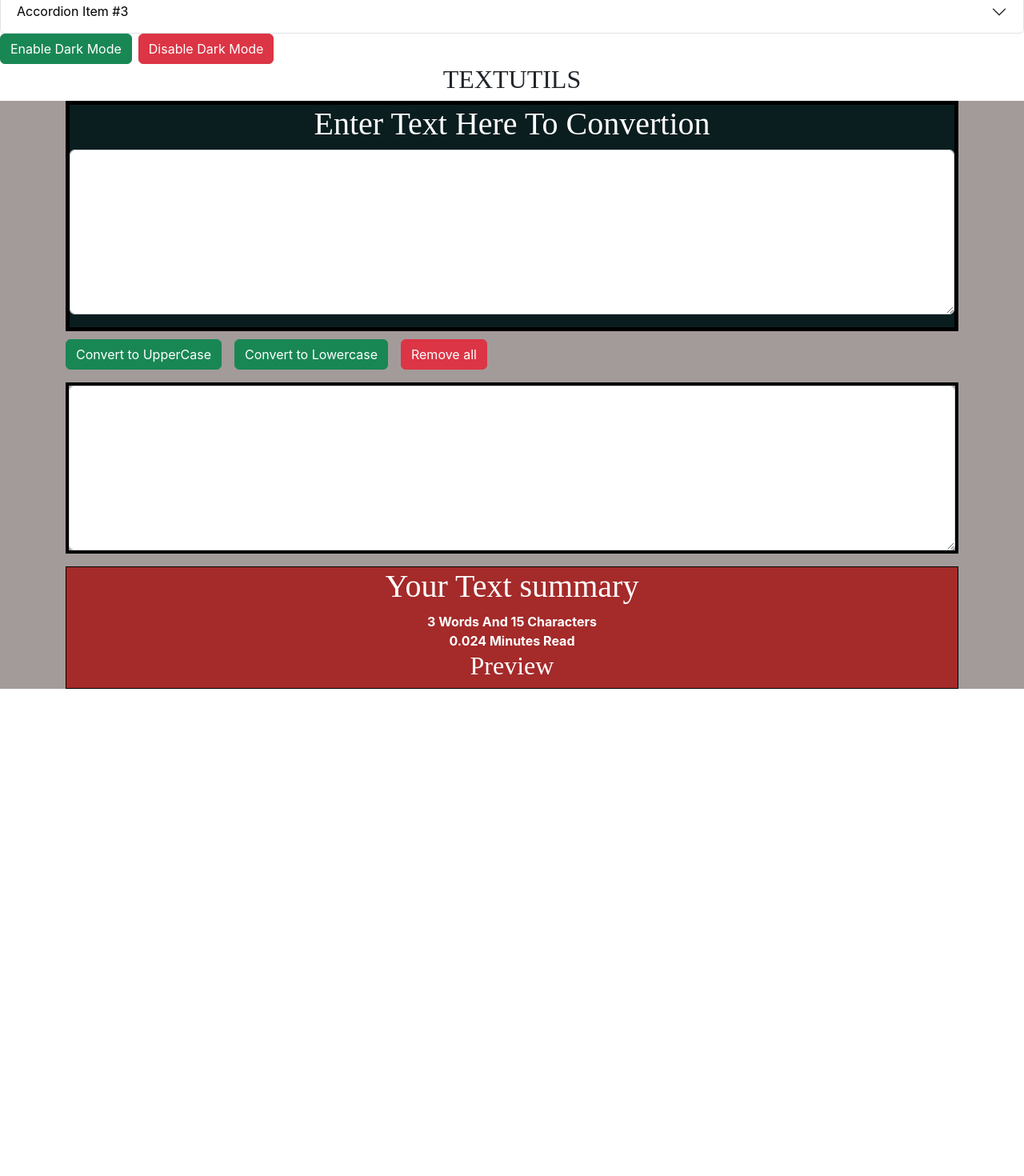
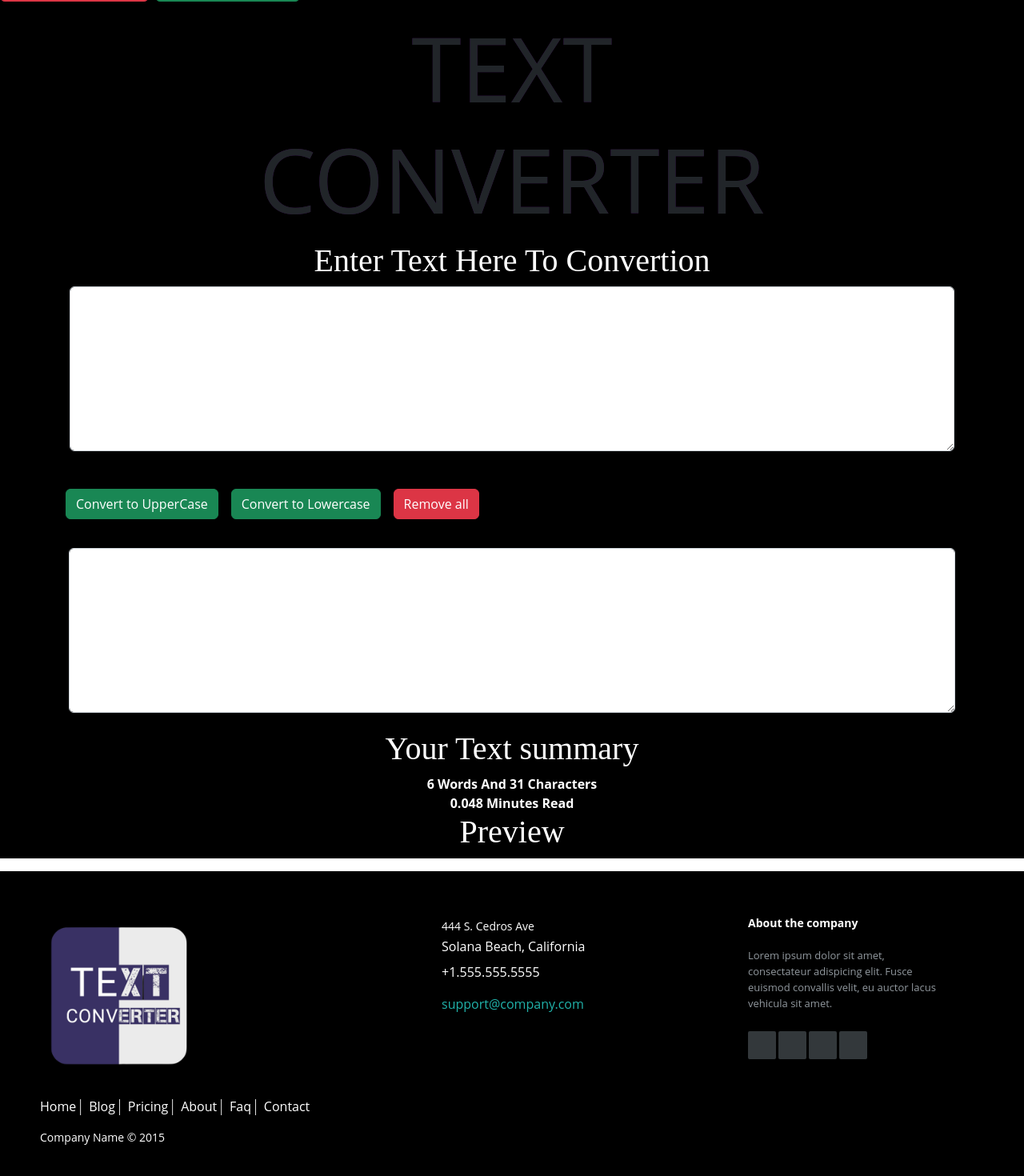
Before and after one commit to Shubh7400/TextUtils, a React (Create React App) app: page / in a window 1280 px wide. Shown: the part 334-1804 px from the top of the page at 80% size. Before the commit the page ends 1211 px from the top, so only its background shows below. Built offline with nearby package versions, Linux system fonts and the light colour scheme.

Commit message:
code update

```diff
--- a/public/index.html
+++ b/public/index.html
@@ -16,7 +16,8 @@
 <link href="https://cdn.jsdelivr.net/npm/bootstrap@5.2.2/dist/css/bootstrap.min.css" rel="stylesheet" integrity="sha384-Zenh87qX5JnK2Jl0vWa8Ck2rdkQ2Bzep5IDxbcnCeuOxjzrPF/et3URy9Bv1WTRi" crossorigin="anonymous">
 <!-- JavaScript Bundle with Popper -->
 <script src="https://cdn.jsdelivr.net/npm/bootstrap@5.2.2/dist/js/bootstrap.bundle.min.js" integrity="sha384-OERcA2EqjJCMA+/3y+gxIOqMEjwtxJY7qPCqsdltbNJuaOe923+mo//f6V8Qbsw3" crossorigin="anonymous"></script>
-    <title>React App</title>
+<script src="https://cdnjs.cloudflare.com/ajax/libs/animejs/2.0.2/anime.min.js"></script>
+<title>React App</title>
   </head>
   <body>
     <noscript>You need to enable JavaScript to run this app.</noscript>
--- a/src/App.css
+++ b/src/App.css
@@ -1,6 +1,8 @@
 .first{
-  background-color: rgb(10, 29, 31);
+  display: block;
+  background-color: #000000;
   border:5px solid black;
+
 }
 .second{
   margin-top: 10px;
@@ -10,12 +12,12 @@
 }
 .four{
   border: 1px solid black;
-  background-color: brown;
-  color:white;
+  background-color: rgb(0, 0, 0);
+  color:rgb(255, 255, 255);
   text-align: center;
 }
 .myclass{
-background-color: rgb(163, 155, 154);
+background-color: rgb(0, 0, 0);
 }
 .text{
  text-align: center;
@@ -30,9 +32,265 @@ background-color: rgb(163, 155, 154);
   font-family: 'Times New Roman', Times, serif;
   font-weight: 400;
 }
-.here3{
-   text-align: center;
+.try10 {
+  width: 100%;
+  margin: 0;
+  grid-column: 1;
+  grid-row: 1;
+  z-index: 1;
   font-family: 'Times New Roman', Times, serif;
-  font-weight: 400;
+  text-transform: uppercase;
+  animation: glow 3s ease-in-out infinite alternate;
+  text-align: center;
+ font-size: 700%;
+  background-color: #000000;
 
 }
+
+@media only screen and (max-width: 765px) {
+  /* For mobile phones: */
+   .try10 {
+   font-size: 120px;
+  }
+}
+@media only screen and (max-width: 700px) {
+  /* For mobile phones: */
+   .try10 {
+   font-size: 90px;
+  }
+}
+@media only screen and (max-width: 565px) {
+  /* For mobile phones: */
+   .try10 {
+   font-size: 70px;
+  }
+}
+@media only screen and (max-width: 465px) {
+  /* For mobile phones: */
+   .try10 {
+   font-size: 50px;
+  }
+}
+@media only screen and (max-width: 295px) {
+  /* For mobile phones: */
+   .try10 {
+   font-size: 35px;
+  }
+}
+
+.container-fluid{
+  background-color: #000000;
+}
+
+@keyframes glow {
+  from {
+    text-shadow: 0 0  #390153;
+  }
+  to {
+    text-shadow: 0 0 10px hwb(0 100% 0%), 0 0 10px hwb(273 0% 0%);
+  }
+}
+.txt{
+  height:50px;
+}
+@import url(https://fonts.googleapis.com/css?family=Open+Sans:400,500,300,700);
+
+* {
+  font-family: Open Sans;
+}
+
+section {
+  width: 100%;
+  display: inline-block;
+  background: rgb(0, 0, 0);
+  height: 50vh;
+  text-align: center;
+  font-size: 22px;
+  font-weight: 700;
+  text-decoration: underline;
+}
+
+.footer-distributed{
+	background: rgb(0, 0, 0);
+	box-shadow: 0 1px 1px 0 rgba(0, 0, 0, 0.12);
+	box-sizing: border-box;
+	width: 100%;
+	text-align: left;
+	font: bold 16px sans-serif;
+	padding: 55px 50px;
+}
+
+.footer-distributed .footer-left,
+.footer-distributed .footer-center,
+.footer-distributed .footer-right{
+	display: inline-block;
+	vertical-align: top;
+}
+
+/* Footer left */
+
+.footer-distributed .footer-left{
+	width: 40%;
+}
+
+/* The company logo */
+
+.footer-distributed h3{
+	color:  #ffffff;
+	font: normal 36px 'Open Sans', cursive;
+	margin: 0;
+}
+
+.footer-distributed h3 span{
+	color:  lightseagreen;
+}
+
+/* Footer links */
+
+.footer-distributed .footer-links{
+	color:  #ffffff;
+	margin: 20px 0 12px;
+	padding: 0;
+}
+
+.footer-distributed .footer-links a{
+	display:inline-block;
+	line-height: 1.8;
+  font-weight:400;
+	text-decoration: none;
+	color:  inherit;
+}
+
+.footer-distributed .footer-company-name{
+	color:  rgb(255, 255, 255);
+	font-size: 14px;
+	font-weight: normal;
+	margin: 0;
+}
+
+/* Footer Center */
+
+.footer-distributed .footer-center{
+	width: 35%;
+}
+
+.footer-distributed .footer-center i{
+	background-color:  #33383b;
+	color: #ffffff;
+	font-size: 25px;
+	width: 38px;
+	height: 38px;
+	border-radius: 50%;
+	text-align: center;
+	line-height: 42px;
+	margin: 10px 15px;
+	vertical-align: middle;
+}
+
+.footer-distributed .footer-center i.fa-envelope{
+	font-size: 17px;
+	line-height: 38px;
+}
+
+.footer-distributed .footer-center p{
+	display: inline-block;
+	color: #ffffff;
+  font-weight:400;
+	vertical-align: middle;
+	margin:0;
+}
+
+.footer-distributed .footer-center p span{
+	display:block;
+	font-weight: normal;
+	font-size:14px;
+	line-height:2;
+}
+
+.footer-distributed .footer-center p a{
+	color:  lightseagreen;
+	text-decoration: none;;
+}
+
+.footer-distributed .footer-links a:before {
+  content: "|";
+  font-weight:300;
+  font-size: 20px;
+  left: 0;
+  color: #fff;
+  display: inline-block;
+  padding-right: 5px;
+}
+
+.footer-distributed .footer-links .link-1:before {
+  content: none;
+}
+
+/* Footer Right */
+
+.footer-distributed .footer-right{
+	width: 20%;
+}
+
+.footer-distributed .footer-company-about{
+	line-height: 20px;
+	color:  #92999f;
+	font-size: 13px;
+	font-weight: normal;
+	margin: 0;
+}
+
+.footer-distributed .footer-company-about span{
+	display: block;
+	color:  #ffffff;
+	font-size: 14px;
+	font-weight: bold;
+	margin-bottom: 20px;
+}
+
+.footer-distributed .footer-icons{
+	margin-top: 25px;
+}
+
+.footer-distributed .footer-icons a{
+	display: inline-block;
+	width: 35px;
+	height: 35px;
+	cursor: pointer;
+	background-color:  #33383b;
+	border-radius: 2px;
+
+	font-size: 20px;
+	color: #000000;
+	text-align: center;
+	line-height: 35px;
+
+	margin-right: 3px;
+	margin-bottom: 5px;
+}
+
+
+
+@media (max-width: 880px) {
+
+	.footer-distributed{
+		font: bold 14px sans-serif;
+	}
+
+	.footer-distributed .footer-left,
+	.footer-distributed .footer-center,
+	.footer-distributed .footer-right{
+		display: block;
+		width: 100%;
+		margin-bottom: 40px;
+		text-align: center;
+	}
+
+	.footer-distributed .footer-center i{
+		margin-left: 0;
+	}
+
+}
+.last{
+  height:200px;
+}
--- a/src/App.js
+++ b/src/App.js
@@ -2,16 +2,15 @@ import Navbar from './components/Navbar';
 import './App.css';
 import TextInputs from './components/TextInputs';
 import About from './components/About';
+import Footer from './components/Footer';
 
 function App() {
   return (
    <>
-     <Navbar title="NavBar" aboutText="About us"/>
+   <Navbar title="TextUtils" aboutText="About us"/>
      <About/>
-   <TextInputs
-   heading ='Enter Text Here To Convertion'
-   />
-
+   <TextInputs heading ='Enter Text Here To Convertion'/>
+   <Footer/>
    </>
   );
 }
--- a/src/components/About.js
+++ b/src/components/About.js
@@ -2,27 +2,27 @@ import React, { useState } from 'react'
 
 function About() {
     const[myStyle,setmyStyle]=useState({
-        color:"black",
-        backgroundColor:"white"
+        color:"white",
+        backgroundColor:"black"
     })
    const toggleStyle=()=>{
-        if(myStyle.color=="black"){
+        if(myStyle.color=="white"){
             setmyStyle({
-                color:"white",
-                backgroundColor:"black"
+                color:"black",
+                backgroundColor:"white"
             })
         }
 
     }
     const Delete=()=>{
       setmyStyle({
-        color:"black",
-        backgroundColor:"white"
+        color:"white",
+        backgroundColor:"black"
     })
     }
   return (
     <div classNameName='container' style={myStyle} >
-  <h1 classNameName="my-3">About us</h1>
+  <h1 className=" text-center">About us</h1>
 <div className="accordion" id="accordionExample" style={myStyle}>
   <div className="accordion-item">
     <h2 className="accordion-header" id="headingOne">
@@ -30,7 +30,7 @@ function About() {
         Accordion Item #1
       </button>
     </h2>
-    <div id="collapseOne" className="accordion-collapse collapse show" aria-labelledby="headingOne" data-bs-parent="#accordionExample">
+    <div id="collapseOne" className="accordion-collapse collapse " aria-labelledby="headingOne" data-bs-parent="#accordionExample">
       <div className="accordion-body">
         <strong>This is the first item's accordion body.</strong>
         It is shown by default, until the collapse plugin adds the appropriate classNamees that we use to style each element. These classNamees control the overall appearance, as well as the showing and hiding via CSS transitions. You can modify any of this with custom CSS or overriding our default variables. It's also worth noting that just about any HTML can go within the <code>.accordion-body</code>, though the transition does limit overflow.
@@ -63,9 +63,9 @@ function About() {
     </div>
   </div>
 </div>
-<div classNameName='container my-3'>
-<button type="button" onClick={toggleStyle} className="btn btn-success me-2">Enable Dark Mode</button>
-<button type="button" onClick={Delete} className="btn btn-danger">Disable Dark Mode</button>
+<div classNameName='container '>
+<button type="button" onClick={toggleStyle} className="btn btn-danger me-2 my-3">DISABLE DARK MODE</button>
+<button type="button" onClick={Delete} className="btn btn-success">ENABLE DARK MODE</button>
 
 </div>
 </div>
--- /dev/null
+++ b/src/components/Footer.js
@@ -0,0 +1,73 @@
+import React from 'react'
+import images from '../images/unnamed.png'
+
+function Footer() {
+  return (
+    <>
+
+<footer class="footer-distributed">
+
+			<div class="footer-left">
+
+				<img className='last' src={images}/>
+
+				<p class="footer-links">
+					<a href="/" class="link-1">Home</a>
+
+					<a href="/">Blog</a>
+
+					<a href="/">Pricing</a>
+
+					<a href="/">About</a>
+
+					<a href="/">Faq</a>
+
+					<a href="/">Contact</a>
+				</p>
+
+				<p class="footer-company-name">Company Name © 2015</p>
+			</div>
+
+			<div class="footer-center">
+
+				<div>
+					<i class="fa fa-map-marker"></i>
+					<p><span>444 S. Cedros Ave</span> Solana Beach, California</p>
+				</div>
+
+				<div>
+					<i class="fa fa-phone"></i>
+					<p>+1.555.555.5555</p>
+				</div>
+
+				<div>
+					<i class="fa fa-envelope"></i>
+					<p><a href="mailto:support@company.com">support@company.com</a></p>
+				</div>
+
+			</div>
+
+			<div class="footer-right">
+
+				<p class="footer-company-about">
+					<span>About the company</span>
+					Lorem ipsum dolor sit amet, consectateur adispicing elit. Fusce euismod convallis velit, eu auctor lacus vehicula sit amet.
+				</p>
+
+				<div class="footer-icons">
+
+					<a href="/"><i class="fa fa-facebook"></i></a>
+					<a href="/"><i class="fa fa-twitter"></i></a>
+					<a href="/"><i class="fa fa-linkedin"></i></a>
+					<a href="/"><i class="fa fa-github"></i></a>
+
+				</div>
+
+			</div>
+
+		</footer>
+    </>
+  )
+}
+
+export default Footer
--- a/src/components/Navbar.js
+++ b/src/components/Navbar.js
@@ -1,9 +1,12 @@
 import React from 'react'
+import title from '../images/unnamed.png'
 function Navbar(props) {
   return (
+
     <nav className="navbar navbar-expand-lg navbar-dark bg-dark">
     <div className="container-fluid">
-        <a className="navbar-brand" href="/">{props.title}</a>
+    <img src={title} className="txt" alt="hjb"/>
+          <a className="navbar-brand" href="/"></a>
         <button className="navbar-toggler" type="button" data-bs-toggle="collapse" data-bs-target="#navbarSupportedContent" aria-controls="navbarSupportedContent" aria-expanded="false" aria-label="Toggle navigation">
             <span className="navbar-toggler-icon"></span>
         </button>
--- a/src/components/TextInputs.js
+++ b/src/components/TextInputs.js
@@ -1,7 +1,7 @@
 import React, {useState} from 'react'
 
 const TextInputs = (props) => {
-  const[text,setText]=useState("enter text here")
+  const[text,setText]=useState("Enter Text on First Input Field")
   const[edit,setEdit]=useState('')
 
 
@@ -30,17 +30,35 @@ const TextInputs = (props) => {
 
  }
   return (
-<>        <h2 className='here3' >TEXTUTILS</h2>
-          <div className='myclass'>
+<>
+<div className='container-fluid'>
+<h1 className='try10'>
+<span className='try'>T</span>
+<span className='try1'>E</span>
+<span className='try2'>X</span>
+<span className='try3'>T</span><br/>
+<span className='try4'>C</span>
+<span className='try6'>O</span>
+<span className='try7'>N</span>
+<span className='try8'>V</span>
+<span className='try9'>E</span>
+<span className='try14'>R</span>
+<span className='try11'>T</span>
+<span className='try12'>E</span>
+<span className='try13'>R</span>
+</h1>
+</div>
+   <div className='myclass'>
         <div className='container text-white'>
           <div className='first'>
+
          <h1 className='text'>{props.heading}</h1>
          <div className="mb-3">
            <textarea className="form-control"   onChange={(event) => setText(event.target.value) }   id="myBox" rows="8"></textarea>
          </div></div>
          <div className='second'>
-         <button className='btn btn-success me-3' onClick={handleUpClick}>Convert to UpperCase</button>
-         <button className="btn btn-success me-3" onClick={handleLoClick}>Convert to Lowercase</button>
+         <button className='btn btn-success me-3 my-3' onClick={handleUpClick}>Convert to UpperCase</button>
+         <button className="btn btn-success me-3 my-3" onClick={handleLoClick}>Convert to Lowercase</button>
          <button className="btn btn-danger" onClick={removeAll}>Remove all</button>
          </div>
        </div>
@@ -54,11 +72,12 @@ const TextInputs = (props) => {
         <h1 className='here1'>Your Text summary</h1>
         <b>{text.split(" ").length} Words And {text.length} Characters</b><br/>
         <b>{0.008* text.split(" ").length} Minutes Read</b>
-        <h2 className='here'>Preview</h2>
+        <h1 className='here'>Preview</h1>
         <b>{edit}</b>
         </div>
        </div>
        </div>
+
   </>
 
   )
```
Also changed, not shown: src/Style.js (added, +24 -0 lines), src/images/unnamed.png (added).
